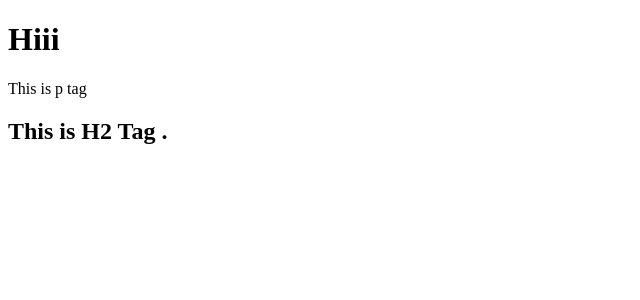
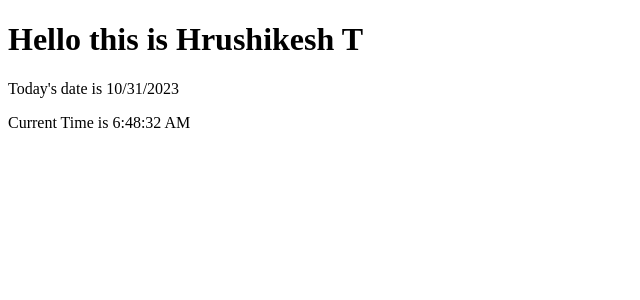
Before and after one commit to hrushikeshpthube/firstapp, a React (Create React App) app: page / in a window 1280 px wide. Shown: the top 300 px of the page, without its empty margins (0-640 px from the left). Built offline with nearby package versions, Linux system fonts and the light colour scheme.

Commit message:
temporary literal challenge try

```diff
--- a/src/index.js
+++ b/src/index.js
@@ -1,46 +1,18 @@
-import React, { createElement } from 'react';
-import ReactDOM from 'react-dom';
+import React from 'react'
+import  ReactDOM from 'react-dom'
 
-//display multiple elements using render using array
-/*ReactDOM.render(
-[<h1>Hiii</h1>,
-<p>This is p tag </p>,
-<h2>This is H2 Tag </h2>
-],
-document.getElementById("root"));
-*/
-
-// to display same above using above  using div for Version <v16
-//but below was creating unnecessary additional div tag in HTML
-// ReactDOM.render(
-//   <div>
-//     <h1>Hiii</h1>
-//     <p>This is p tag </p>
-//     <h2>This is H2 Tag </h2>
-//   </div>,
-//   document.getElementById("root")
-
-// )
-
-//same above using react fragment
-// ReactDOM.render(
-//   <React.Fragment>
-//     <h1>Hiii</h1>
-//     <p>This is p tag </p>
-//     <h2>This is H2 Tag .</h2>
-
-//   </React.Fragment>,
-//   document.getElementById("root")
-// )
-
-
-//same reactfragment can be used as below:
+const fname="Hrushikesh"
+const lname="T"
+const d=new Date().toLocaleDateString();
+const t=new Date().toLocaleTimeString();
 ReactDOM.render(
   <>
-    <h1>Hiii</h1>
-    <p>This is p tag </p>
-    <h2>This is H2 Tag .</h2>
+    <h1>{`Hello this is ${fname} ${lname}`}</h1>
+    <p>{`Today's date is ${d}`}</p>
+    <p>{`Current Time is ${t}`}</p>
 
   </>,
   document.getElementById("root")
+
+
 )
```
